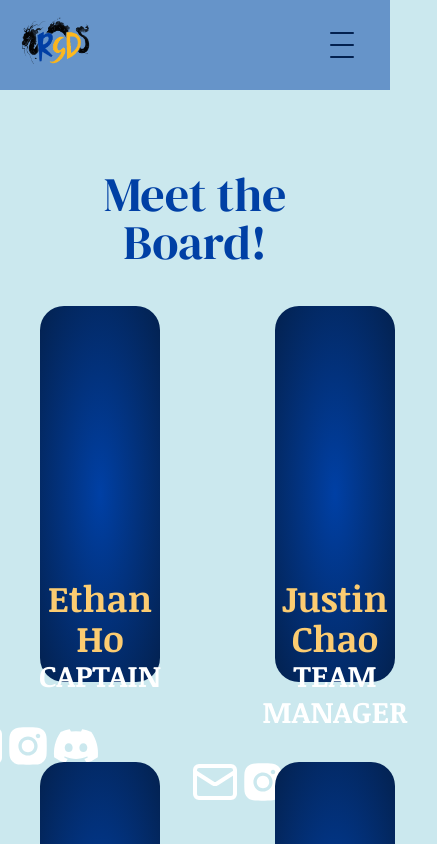
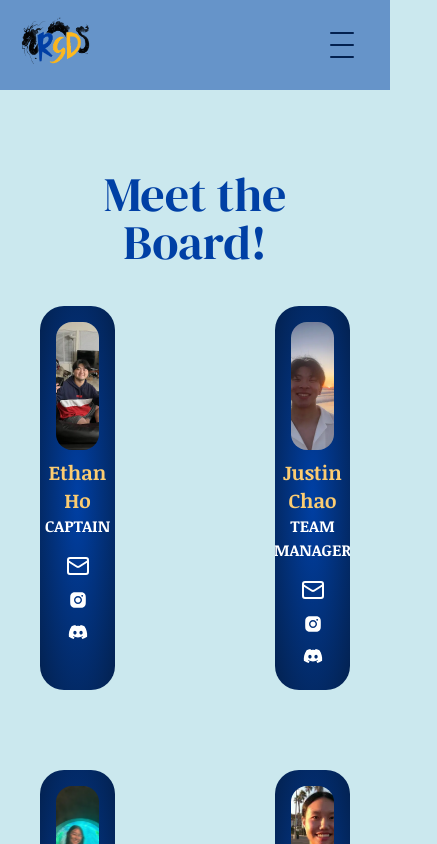
Before and after one commit to acm-ucr/rsd-website, a Next.js app: page /board in a window 390 px wide. Shown: the top 844 px of the page, 437 px wide, since content can reach past the window. Built offline with nearby package versions, Linux system fonts and the light colour scheme.

Commit message:
made mobile responsive

```diff
--- a/src/components/board/BoardCard.tsx
+++ b/src/components/board/BoardCard.tsx
@@ -23,25 +23,29 @@ const BoardCard = ({
   instagram,
 }: BoardCardProps) => {
   return (
-    <div className="to-rsd-dark-blue from-rsd-title-blue flex w-[30vw] flex-col items-center rounded-3xl bg-radial p-15">
+    <div className="to-rsd-dark-blue from-rsd-title-blue xs:max-w-xs flex w-full max-w-[95vw] flex-col items-center overflow-hidden rounded-3xl bg-radial p-4 transition-all duration-300 sm:max-w-sm sm:p-6 md:max-w-md md:p-10 lg:max-w-lg xl:max-w-xl xl:p-12 2xl:max-w-2xl">
       <Image
         src={image || RSDLogo}
         alt={name}
-        className="flex aspect-square h-3/4 w-full flex-shrink-0 justify-center rounded-2xl object-cover"
+        className="xs:w-40 xs:h-40 aspect-square h-32 w-32 rounded-2xl object-cover sm:h-48 sm:w-48 md:h-56 md:w-56 xl:h-64 xl:w-64 2xl:h-72 2xl:w-72"
       />
-      <div className="font-rsd-alt flex flex-col items-center p-5 text-center font-bold">
-        <div className="text-rsd-yellow flex text-4xl">{name}</div>
-        <div className="flex text-center text-3xl text-white">{role}</div>
+      <div className="font-rsd-alt flex flex-col items-center p-2 text-center font-bold break-words sm:p-4">
+        <div className="text-rsd-yellow xs:text-2xl text-xl sm:text-3xl md:text-4xl xl:text-5xl 2xl:text-6xl">
+          {name}
+        </div>
+        <div className="xs:text-lg text-base text-white sm:text-xl md:text-2xl xl:text-3xl">
+          {role}
+        </div>
       </div>
-      <div className="flex w-full flex-row place-items-end justify-end p-2">
+      <div className="flex flex-row flex-wrap justify-center gap-3 p-2 sm:gap-4">
         <Link href={email}>
-          <Mail className="flex h-12 w-12 text-white" />
+          <Mail className="xs:h-7 xs:w-7 h-6 w-6 text-white sm:h-8 sm:w-8 md:h-10 md:w-10" />
         </Link>
         <Link href={instagram}>
-          <AiFillInstagram className="flex text-5xl text-white" />
+          <AiFillInstagram className="xs:text-2xl text-xl text-white sm:text-3xl md:text-4xl" />
         </Link>
         <Link href={discord}>
-          <FaDiscord className="flex text-5xl text-white" />
+          <FaDiscord className="xs:text-2xl text-xl text-white sm:text-3xl md:text-4xl" />
         </Link>
       </div>
     </div>
```
